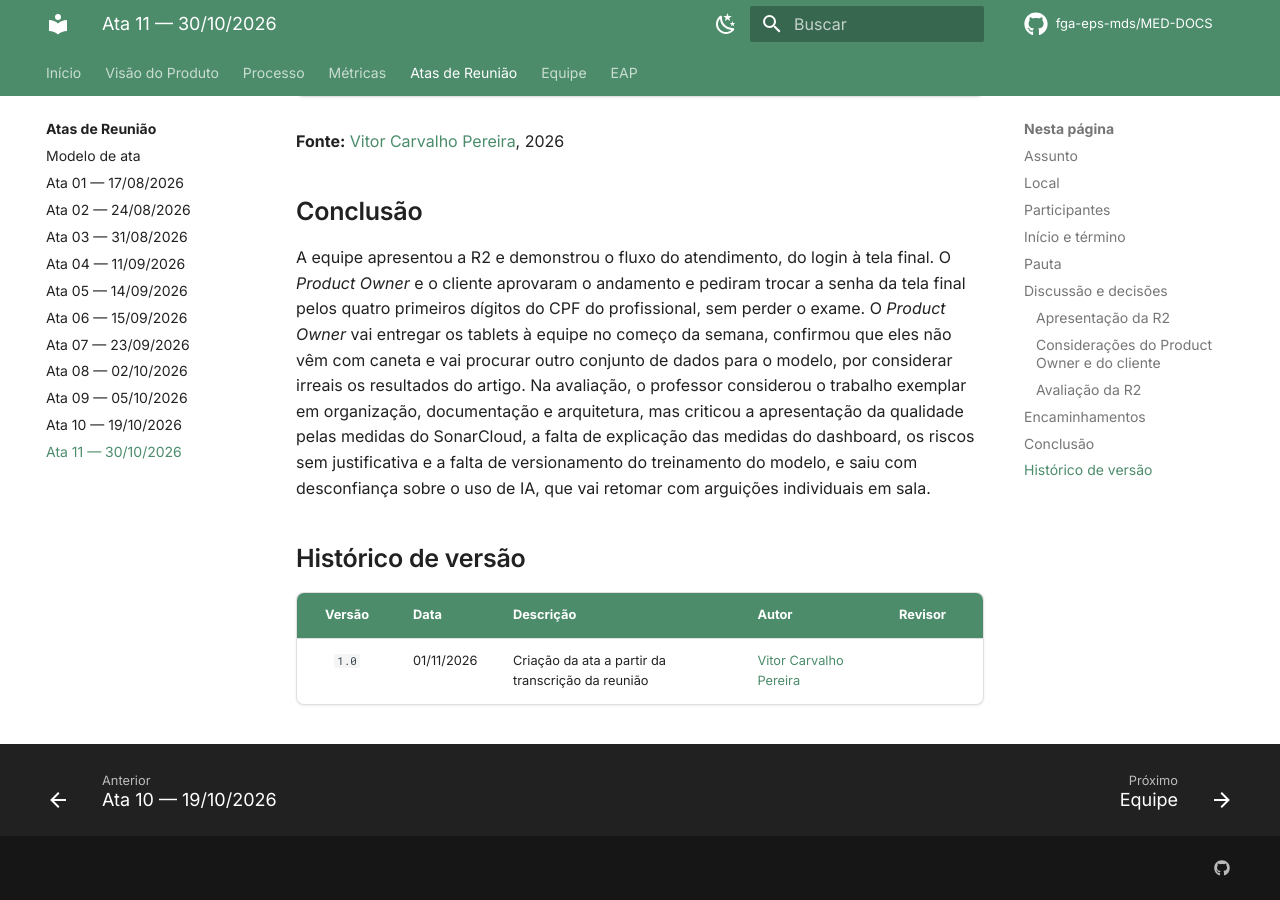
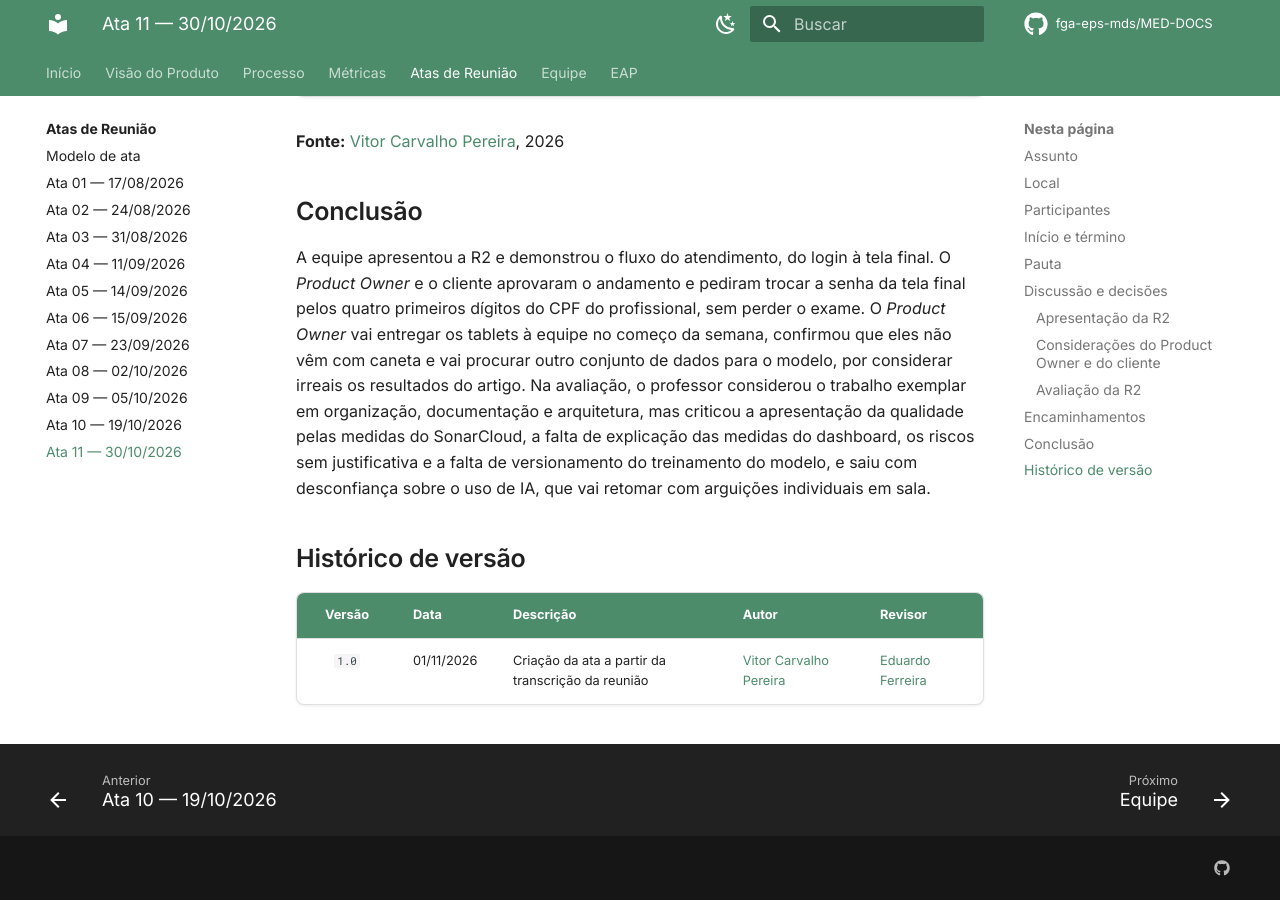
Before and after one commit to apollen27983/UNIEURO_MED-DOCS, an MkDocs documentation site: the page built from docs/atas-reunioes/Ata-11-EPS-2026-10-30-PO.md, in a window 1280 px wide and 900 px high, scrolled down 8974 px. Built offline with MkDocs 1.6.1 and Material for MkDocs 9.7.7, drawn with Linux system fonts in a browser that asks for light colours; comment, search, counter and statistics services are not loaded.

Commit message:
docs: adiciona revisor ao histórico de versões da Ata 11

```diff
--- a/docs/atas-reunioes/Ata-11-EPS-2026-10-30-PO.md
+++ b/docs/atas-reunioes/Ata-11-EPS-2026-10-30-PO.md
@@ -290,4 +290,4 @@ de IA, que vai retomar com arguições individuais em sala.
 
 | Versão | Data | Descrição | Autor | Revisor |
 |:------:|------|-----------|-------|---------|
-| `1.0` | 01/11/2026 | Criação da ata a partir da transcrição da reunião | [Vitor Carvalho Pereira](https://github.com/vcpVitor) | |
+| `1.0` | 01/11/2026 | Criação da ata a partir da transcrição da reunião | [Vitor Carvalho Pereira](https://github.com/vcpVitor) | [Eduardo Ferreira](https://github.com/eduaroferre) |
```
